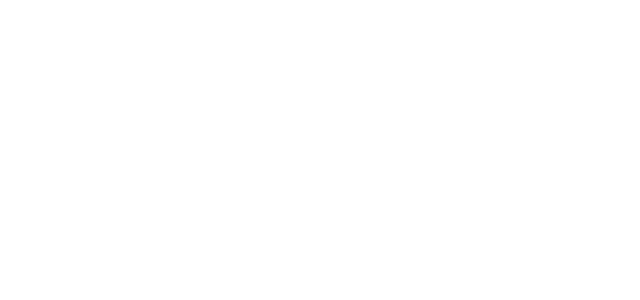
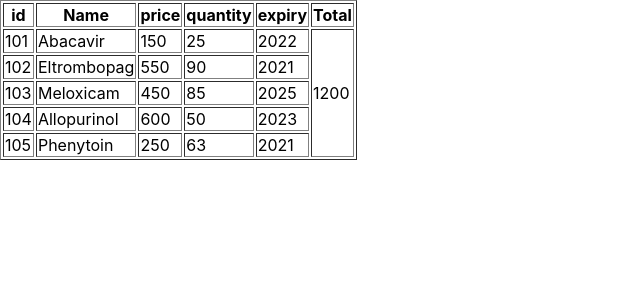
Before and after one commit to MansiMehta27/reactjs, a React (Create React App) app in the folder mansi/: page / in a window 1280 px wide. Shown: the top 300 px of the page, without its empty margins (0-640 px from the left). Built offline with nearby package versions, Linux system fonts and the light colour scheme.

Commit message:
medision

```diff
--- a/mansi/src/App.js
+++ b/mansi/src/App.js
@@ -2,161 +2,6 @@ import logo from './logo.svg';
 import './App.css';
 
 function App() {
-  //  let a=5;
-  //  a=a+2;
-  //  console.log(a);
-
-  // {
-  //     let b=20;
-  //     console.log(b);
-
-  // }
-  // {
-  //   const a=55;
-  //   console.log(a);
-  // }
-  // {
-  //   const a;     //error
-  //   a=34;
-  //   console.log(a);
-  // }
-  // let c;
-  // c=23;
-  // console.log(c);
-
-  // let arr=[10,20,30,40,50];
-  // arr.map((a,i)=>console.log(a));
-
-  // let intro=()=>{
-  //   console.log("mehta mansi");
-  // }
-  // intro();
-
-  // {
-  //     let arr = [10,"mansi",20,30,40,50];
-  //     console.log(arr[3]);
-  // }
-  // {
-  //     let obj={
-  //       id:10,
-  //       age:20,
-  //       per:30
-  //     }
-  //     console.log(obj.id);
-  // }
-
-
-  // push//
-  //  {
-
-  //     let arr = [10,"mansi",20,30,40,50];
-  //     arr.push(99);
-  //     console.log(arr);
-  //   }
-
-  //unshift//
-  // {
-  //   let arr = [10,"mansi",20,30,40,50];
-  //   arr.unshift(99);
-  //   console.log(arr);
-  // }
-
-  //pop//
-  // {
-  //   let arr = [10,"mansi",20,30,40,50];
-  //   arr.pop();
-  //   console.log(arr);
-  // }
-
-  //shift//
-  // {
-  //   let arr = [10,"mansi",20,30,40,50];
-  //   arr.shift();
-  //   console.log(arr);
-  // }
-  //spilice//
-  // {
-  //   let arr = [10,"mansi",20,30,40,50];
-  //   arr.splice(2,1);
-  //   console.log(arr);
-  // }
-  //tostring//
-  //  {
-  //   let arr = [10,"mansi",20,30,40,50];
-
-  //   console.log(arr.toString());
-  // }
-  //some//
-  // {
-  //   let arr = [10,"mansi",20,30,40,50];
-  //    let res=arr.some((a)=>a>100);
-  //    console.log(res);
-  // }
-  //find//
-  // {
-  //                  let arr = [10,"mansi",20,30,40,50];
-  //                 let res=arr.some((a)=>a>10);
-  //              console.log(res);
-  // }
-
-  //map //
-
-  // let arr = [3, 4, 5, 6];
-
-  // for (let i = 0; i < arr.length; i++){
-  //   arr[i] = arr[i] * 3;
-  // }
-
-  // console.log(arr); // [9, 12, 15, 18]
-
-  // map function//
-
-  // let array = [
-  //   { id: 101, name: "Abacavir",quantity: 25,price: 150,expiry: 2022,status: true},
-  //   { id: 102, name: "Eltrombopag",quantity: 90,price: 550,expiry: 2021,status: true},
-  //   { id: 103,  name: "Meloxicam",quantity: 85,price: 450,expiry: 2020,status: false},
-  //    { id: 104, name: "Allopurinol",quantity: 50,price: 650,expiry: 2024,status: true},
-  //    { id: 105, name: "EPhenytoin",quantity: 65,price: 750,expiry: 2025,status: false},
-
-  // ];
-
-  //     let map = array.map(x=>console.log(x.id,x.name,x.quantity,x.price,x.expiry,x.status));
-
-
-
-  //filter//
-
-  //   function xdate(expiry) {
-  //     return expiry > 2022;
-  // }
-
-  // function func() {
-  //     let filtered = [2021,2022,2023,2024,2025].filter(xdate);
-  //    console.log(filtered);
-  // }
-  // func();
-
-
-
-
-  // employe data//
-
-  //   let  array1 = [150,300,450,500,600];
-
-
-  //   let salery = 0;
-  //   let sum = array1.reduce(
-  //   (prev, curr) => prev + curr,
-  //   salery
-  // );
-
-  //  console.log(sum);
-
-
-
-
-
-  //map function//
 
   const data = [
     {
@@ -201,93 +46,50 @@ function App() {
     }
   ];
 
+
     let obj = {
-     id:106,
-     name:"rajvi",
-     price:340
+     id:10,
+     name:"mansi"
     };
 
-   let {id,name,price}=obj;
-   console.log(id,name,price);
+   let obj1={...obj};
+   console.log(obj1);
+
+
+   let obj2={
+     ...obj,
+     place:"surat",
+     name:"meera"
+   };
+   console.log(obj2);
 
 
 
-  // data.map((value, index) => console.log(value.id, value.name));
-
-
-  // let filterdata = data.filter((d, i) => d.expiry >= 2022);
-
-  // console.log(ans);
-
-  //reduce function//
-
-  // let ans =filterdata.reduce((acc,d,i)=>acc+d.price,0);
-  // console.log(ans);
-
-
-  //filter&reduces//
-  // let abc = data
-  //   .filter((d, i) => d.expiry >= 2022)
-  //   .reduce((acc, d, i) => acc + d.price, 0);
-
-  // console.log(abc);
-
-
-    //  All about use of array//
-
-  //copy constructure/
-
-  // let arr =[10,20,30,40,50];
-  // //copy//
-  // let arr1=[...arr];
-  // console.log(arr1);
-
-  // //merge constructure//
-
-  // let arr2 =[99,...arr,100];
-  // //merge//
-  // console.log(arr2);
-
-  // //destructuring//
-  // let [maths,eng,guj,ss,sci]=arr;
-  // console.log(ss);
-
-
-  //All about use of objesct//
-
-  // let obj ={
-  //   id:10,
-  //   name:"binu"
-
-  // };
-  //  //copy//
-  //  let obj1 ={
-  //    ...obj,
-  // }
-  // console.log(obj1);
-
-  // //destructuring//
-
-  // let {id,name}=obj;
-  // console.log(id,name);
-
-  //end//
+   let {id,name}=obj;
+   console.log(id,name);
 
 
 
+   let abc = data
+  .filter((d, i) => d.expiry >= 2022)
+  .reduce((acc, d, i) => acc + d.price, 0);
+
+  console.log(abc);
+
 return (
     <>
-      {/* <table border="1">
+      <table border="1">
         <tr>
-          <td>id</td>
+          <th>id</th>
+          <th>Name</th>
+          <th>price</th>
+          <th>quantity</th>
+          <th>expiry</th>
+          <th>Total</th>
 
-          <td>name</td>
-          <td>price</td>
-          <td>quantity</td>
-          <td>Total</td>
+
 
         </tr>
-
 
       {
           data.map((value, index) => {
@@ -297,16 +99,14 @@ function App() {
                 <td>{value.name}</td>
                 <td>{value.price}</td>
                 <td>{value.quantity}</td>
-                {index === 0 ? <td rowspan={data.length}>{abc}</td> : null}
-
+                <td>{value.expiry}</td>
+               {index===0 ? <td rowspan={data.length}>{abc}</td>:null}
 
             </tr>
             )
           })
         }
-      </table> */
-
-      }
+      </table>
     </>
   );
 }
```
Lines whose indentation alone changed are shown as unchanged.
